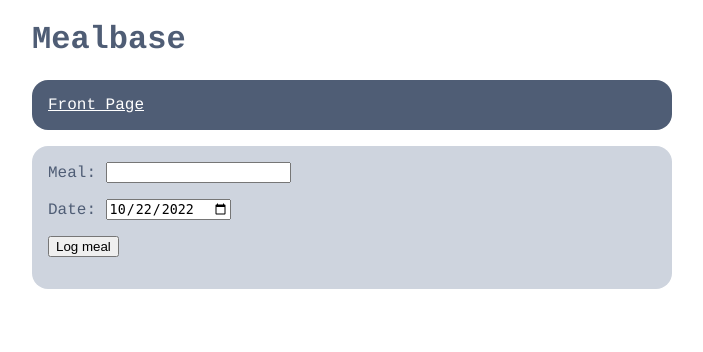
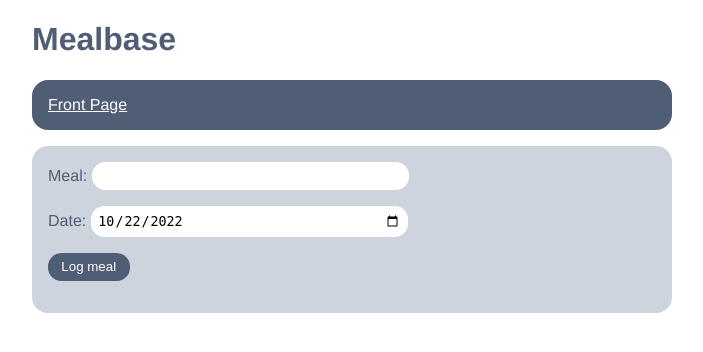
Before and after one commit to eemilhaa/mealbase, a Flask app: page /log_meal in a window 1280 px wide. Shown: the top 352 px of the page, without its empty margins (288-991 px from the left). Run offline with Flask 2, Linux system fonts and the light colour scheme.

Commit message:
style inputs

```diff
--- a/mealbase/static/main.css
+++ b/mealbase/static/main.css
@@ -16,8 +16,26 @@ body {
   max-width: 40em;
   background: var(--bg);
   color: var(--light_text);
-  /* font-family: 'Helvetica', 'Arial', sans-serif; */
-  font-family: 'Courier', monospace;
+  font-family: 'Helvetica', 'Arial', sans-serif;
+  // font-family: 'Courier', monospace;
+}
+
+input[type=text], input[type=date], input[type=password], textarea {
+  border-radius: 1em;
+  padding: 0.5em;
+  border: none;
+  width: 50%;
+}
+input[type=submit] {
+  background-color: var(--light_text);
+  border: none;
+  border-radius: 1em;
+  color: white;
+  padding: 0.5em 1em;
+  text-decoration: none;
+}
+input[type=submit]:hover {
+  background-color: var(--green)
 }
 
 .frontpage {
```
